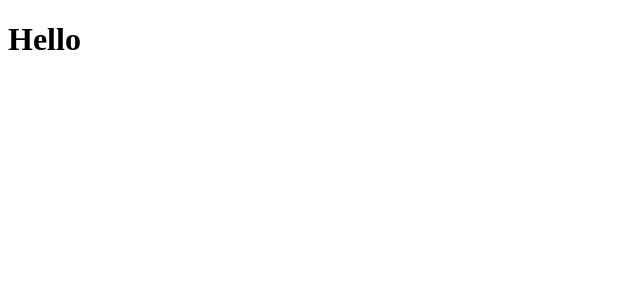
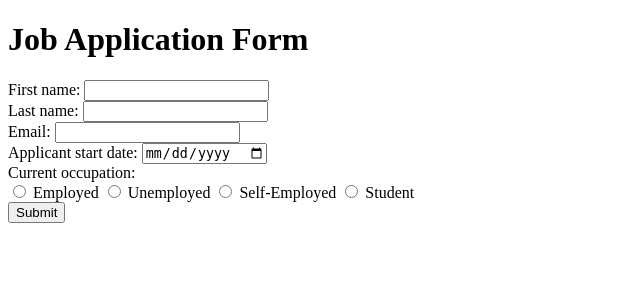
Before and after one commit to bhaveshgadag/job-application-flask, a Flask app: page / in a window 1280 px wide. Shown: the top 300 px of the page, without its empty margins (0-640 px from the left). Run offline with Flask 3, Linux system fonts and the light colour scheme.

Commit message:
html application form

```diff
--- a/templates/index.html
+++ b/templates/index.html
@@ -1,6 +1,45 @@
 <!doctype html>
 <html>
+    <head>
+        <meta charset="utf-8">
+        <meta name="viewport" content="width=device-width, initial-scale=1, shrink-to-fit=no">
+    </head>
     <body>
-        <h1>Hello</h1>
+        <div>
+            <h1>Job Application Form</h1>
+            <form action="">
+                <div>
+                    <label for="first_name">First name:</label>
+                    <input type="text" id="first_name" name="first_name" required>
+                </div>
+                <div>
+                    <label for="last_name">Last name:</label>
+                    <input type="text" id="last_name" name="last_name" required>
+                </div>
+                <div>
+                    <label for="email">Email:</label>
+                    <input type="email" id="email" name="email" required>
+                </div>
+                <div>
+                    <label for="date">Applicant start date:</label>
+                    <input type="date" id="date" name="date" required>
+                </div>
+                <div>
+                    <label for="occupation">Current occupation:</label>
+                    <br>
+                    <div>
+                        <input type="radio" id="employed" name="occupation" required>
+                        <label for="employed">Employed</label>
+                        <input type="radio" id="unemployed" name="occupation" required>
+                        <label for="unemployed">Unemployed</label>
+                        <input type="radio" id="self-employed" name="occupation" required>
+                        <label for="self-employed">Self-Employed</label>
+                        <input type="radio" id="student" name="occupation" required>
+                        <label for="student">Student</label>
+                    </div>
+                </div>
+                <button type="submit">Submit</button>
+            </form>
+        </div>
     </body>
 </html>
```
